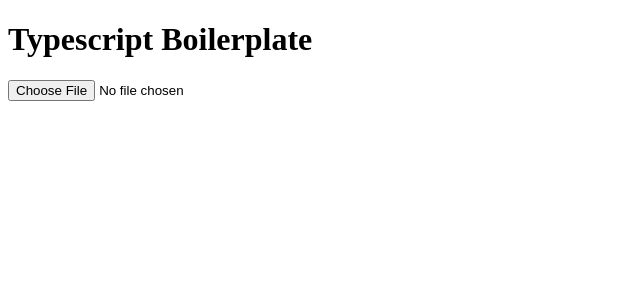
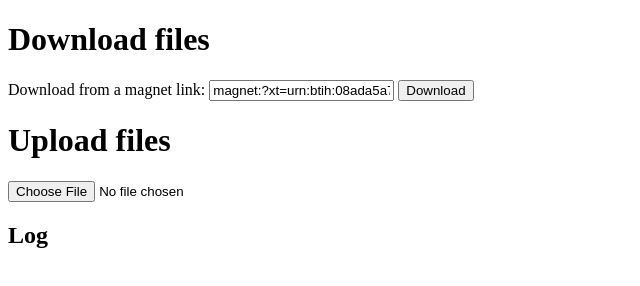
Before and after one commit to rdg1029/WebTorrent-Test, a website built with webpack: page public/index.html in a window 1280 px wide. Shown: the whole page, without its empty margins (0-640 px from the left). Built offline with nearby package versions, Linux system fonts and the light colour scheme.

Commit message:
Update index.html

```diff
--- a/public/index.html
+++ b/public/index.html
@@ -7,7 +7,19 @@
     <title>Document</title>
 </head>
 <body>
-    <h1>Typescript Boilerplate</h1>
+    <h1>Download files</h1>
+    <form>
+      <label for="torrentId">Download from a magnet link: </label>
+      <input name="torrentId", placeholder="magnet:" value="magnet:?xt=urn:btih:08ada5a7a6183aae1e09d831df6748d566095a10&dn=Sintel&tr=udp%3A%2F%2Fexplodie.org%3A6969&tr=udp%3A%2F%2Ftracker.coppersurfer.tk%3A6969&tr=udp%3A%2F%2Ftracker.empire-js.us%3A1337&tr=udp%3A%2F%2Ftracker.leechers-paradise.org%3A6969&tr=udp%3A%2F%2Ftracker.opentrackr.org%3A1337&tr=wss%3A%2F%2Ftracker.btorrent.xyz&tr=wss%3A%2F%2Ftracker.fastcast.nz&tr=wss%3A%2F%2Ftracker.openwebtorrent.com&ws=https%3A%2F%2Fwebtorrent.io%2Ftorrents%2F&xs=https%3A%2F%2Fwebtorrent.io%2Ftorrents%2Fsintel.torrent">
+      <button type="submit">Download</button>
+    </form>
+
+    <h1>Upload files</h1>
     <input type="file" id="file-input">
+
+    <h2>Log</h2>
+    <div class="log"></div>
+    <!-- <h1>Typescript Boilerplate</h1>
+    <input type="file" id="file-input"> -->
 </body>
 </html>
```
